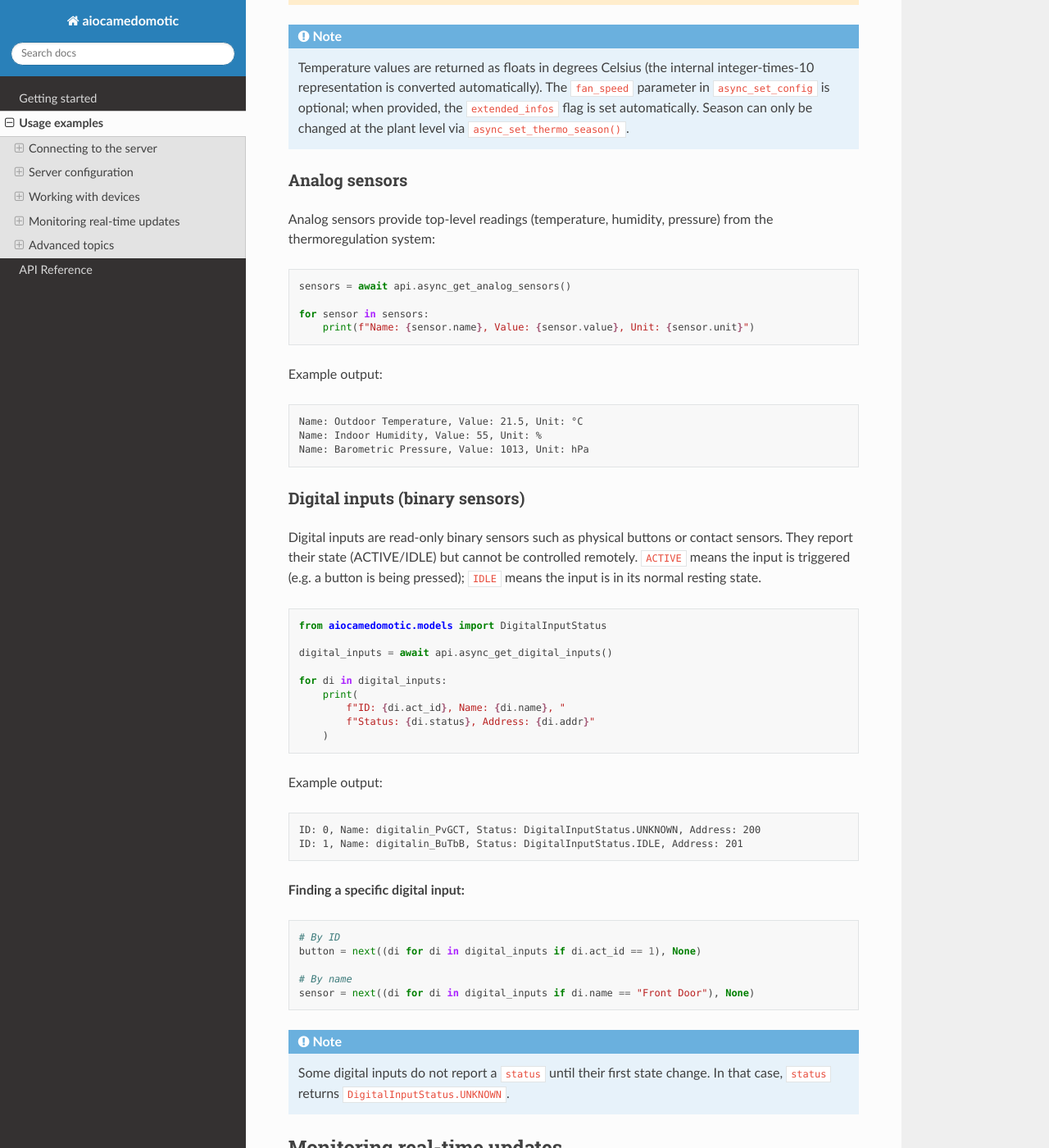
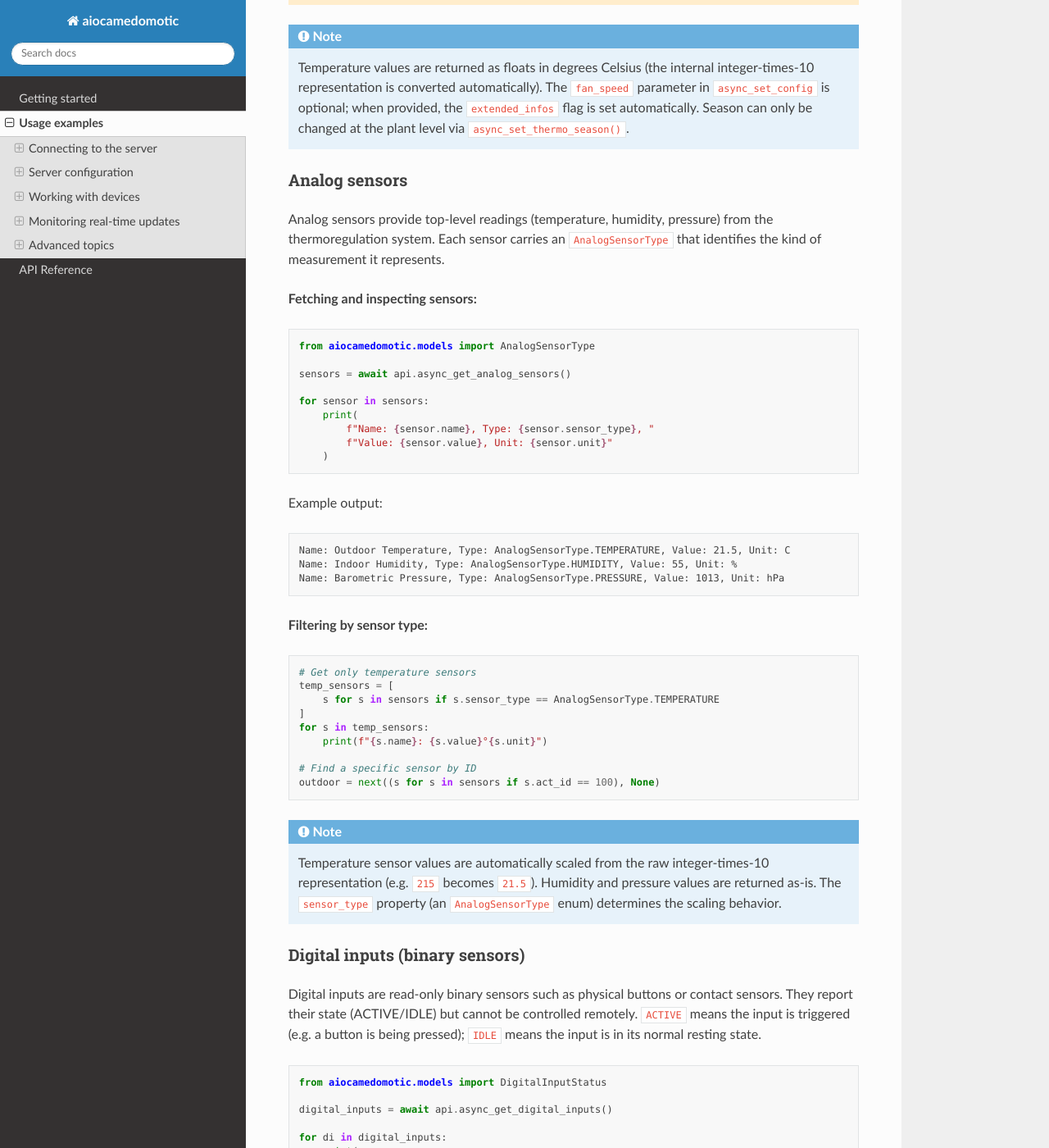
Before and after one commit to camedomotic-unofficial/aiocamedomotic, a Sphinx documentation site: the page built from docs/source/usage_examples.rst, in a window 1280 px wide and 1400 px high, scrolled down 8236 px. Shown: the whole window at 82% size. Built offline with Sphinx 7.4.7 and the Read the Docs theme 3.1.0, drawn with Linux system fonts in a browser that asks for light colours.

Commit message:
Add AnalogSensorType usage examples and expand enum tests (#289)
Co-authored-by: Claude Opus 4.6 (1M context) <noreply@anthropic.com>

```diff
--- a/docs/source/usage_examples.rst
+++ b/docs/source/usage_examples.rst
@@ -31,8 +31,8 @@ and controlling devices, and monitoring real-time changes. For a minimal
 
         from aiocamedomotic import CameDomoticAPI
         from aiocamedomotic.models import (
-            DeviceType, DigitalInputStatus, LightStatus, LightType,
-            OpeningStatus, ScenarioStatus, ThermoZoneFanSpeed,
+            AnalogSensorType, DeviceType, DigitalInputStatus, LightStatus,
+            LightType, OpeningStatus, ScenarioStatus, ThermoZoneFanSpeed,
             ThermoZoneMode, ThermoZoneSeason, ThermoZoneStatus,
             DeviceUpdate, LightUpdate, OpeningUpdate, ThermoZoneUpdate,
             ScenarioUpdate, DigitalInputUpdate, PlantUpdate,
@@ -462,22 +462,50 @@ Analog sensors
 ^^^^^^^^^^^^^^
 
 Analog sensors provide top-level readings (temperature, humidity, pressure)
-from the thermoregulation system:
+from the thermoregulation system. Each sensor carries an ``AnalogSensorType``
+that identifies the kind of measurement it represents.
+
+**Fetching and inspecting sensors:**
 
 .. code-block:: python
+
+    from aiocamedomotic.models import AnalogSensorType
 
     sensors = await api.async_get_analog_sensors()
 
     for sensor in sensors:
-        print(f"Name: {sensor.name}, Value: {sensor.value}, Unit: {sensor.unit}")
+        print(
+            f"Name: {sensor.name}, Type: {sensor.sensor_type}, "
+            f"Value: {sensor.value}, Unit: {sensor.unit}"
+        )
 
 Example output:
 
 .. code-block:: text
 
-    Name: Outdoor Temperature, Value: 21.5, Unit: °C
-    Name: Indoor Humidity, Value: 55, Unit: %
-    Name: Barometric Pressure, Value: 1013, Unit: hPa
+    Name: Outdoor Temperature, Type: AnalogSensorType.TEMPERATURE, Value: 21.5, Unit: C
+    Name: Indoor Humidity, Type: AnalogSensorType.HUMIDITY, Value: 55, Unit: %
+    Name: Barometric Pressure, Type: AnalogSensorType.PRESSURE, Value: 1013, Unit: hPa
+
+**Filtering by sensor type:**
+
+.. code-block:: python
+
+    # Get only temperature sensors
+    temp_sensors = [
+        s for s in sensors if s.sensor_type == AnalogSensorType.TEMPERATURE
+    ]
+    for s in temp_sensors:
+        print(f"{s.name}: {s.value}°{s.unit}")
+
+    # Find a specific sensor by ID
+    outdoor = next((s for s in sensors if s.act_id == 100), None)
+
+.. note::
+    Temperature sensor values are automatically scaled from the raw
+    integer-times-10 representation (e.g. ``215`` becomes ``21.5``).
+    Humidity and pressure values are returned as-is. The ``sensor_type``
+    property (an ``AnalogSensorType`` enum) determines the scaling behavior.
 
 Digital inputs (binary sensors)
 ^^^^^^^^^^^^^^^^^^^^^^^^^^^^^^^
```
Also changed, not shown: llms-full.txt (line endings or trailing spaces), 1 other file.
